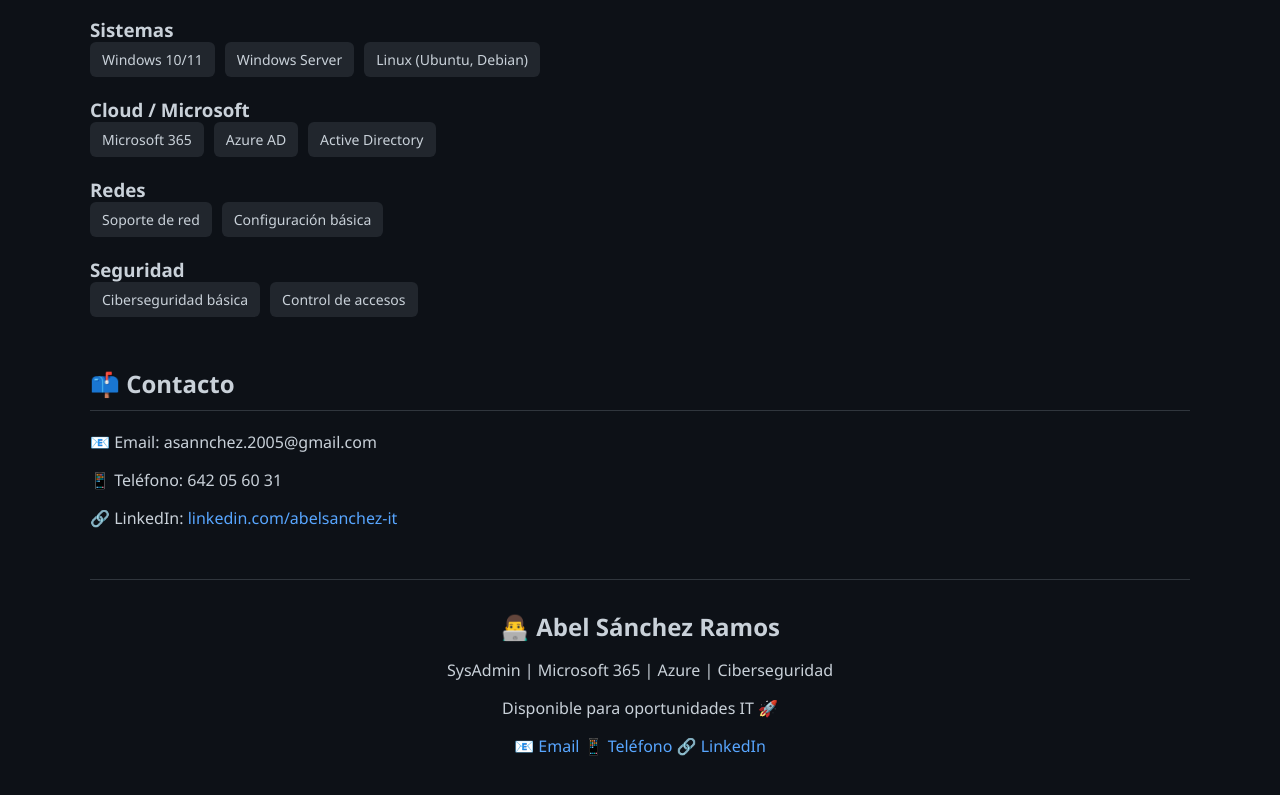
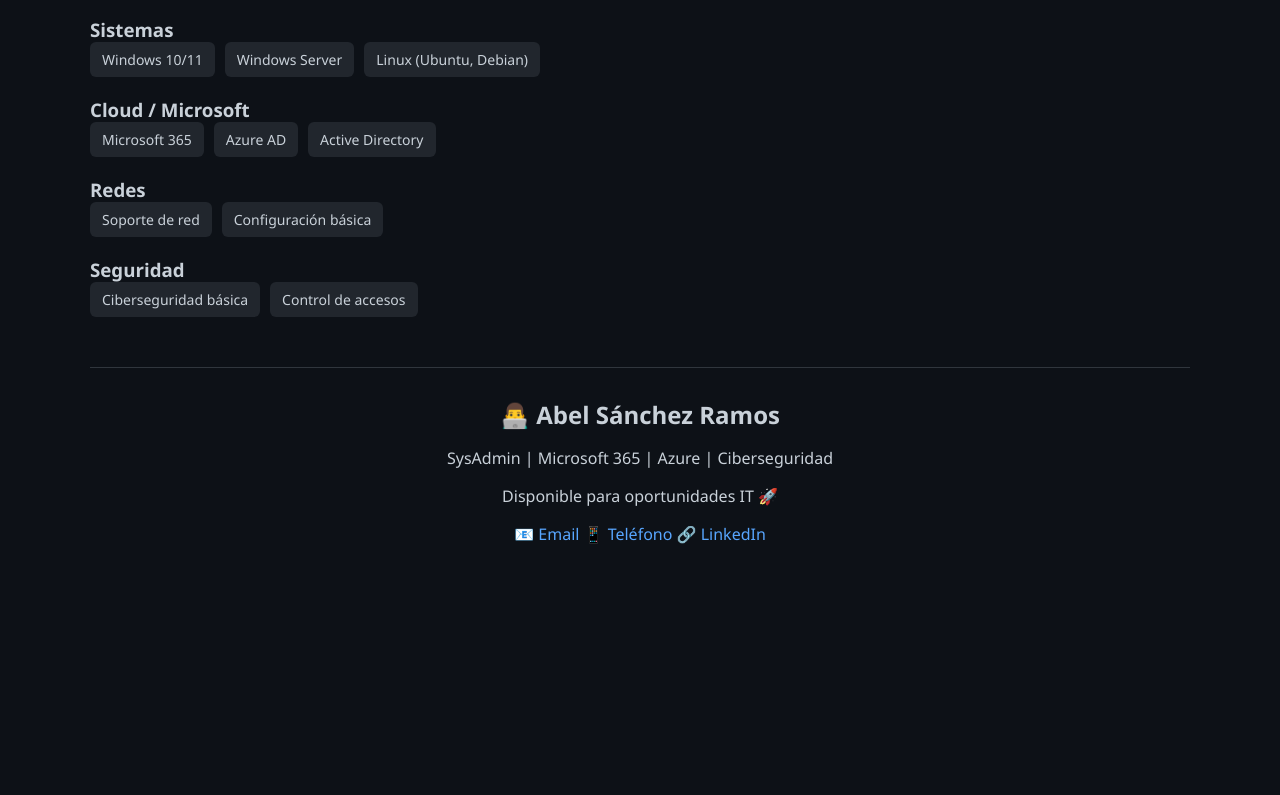
Before and after one commit to abel-sanchez/abel-sanchez.github.io, a plain HTML site: page index.html in a window 1280 px wide. Shown: the part 1734-2529 px from the top of the page. After the commit the page ends 2349 px from the top, so only its background shows below. Drawn offline with Linux system fonts and the light colour scheme.

Commit message:
Update index.html

```diff
--- a/index.html
+++ b/index.html
@@ -251,16 +251,6 @@
 
     </div>
 
-    <!-- CONTACTO -->
-    <div class="section">
-      <h2>📫 Contacto</h2>
-
-      <p>📧 Email: asannchez.2005@gmail.com</p>
-      <p>📱 Teléfono: 642 05 60 31</p>
-      <p>🔗 LinkedIn: <a href="https://www.linkedin.com/in/abelsanchez-it/">linkedin.com/abelsanchez-it</a></p>
-
-    </div>
-
     <!-- FOOTER -->
 <div class="footer">
 
@@ -274,7 +264,7 @@
   <div class="contact">
     <a href="mailto:asannchez.2005@gmail.com">📧 Email</a>
     <a href="tel:642056031">📱 Teléfono</a>
-    <a href="https://linkedin.com/abelsanchez-it/" target="_blank">🔗 LinkedIn</a>
+    <a href="https://linkedin.com/in/abelsanchez-it/" target="_blank">🔗 LinkedIn</a>
   </div>
 
 </div>
```
